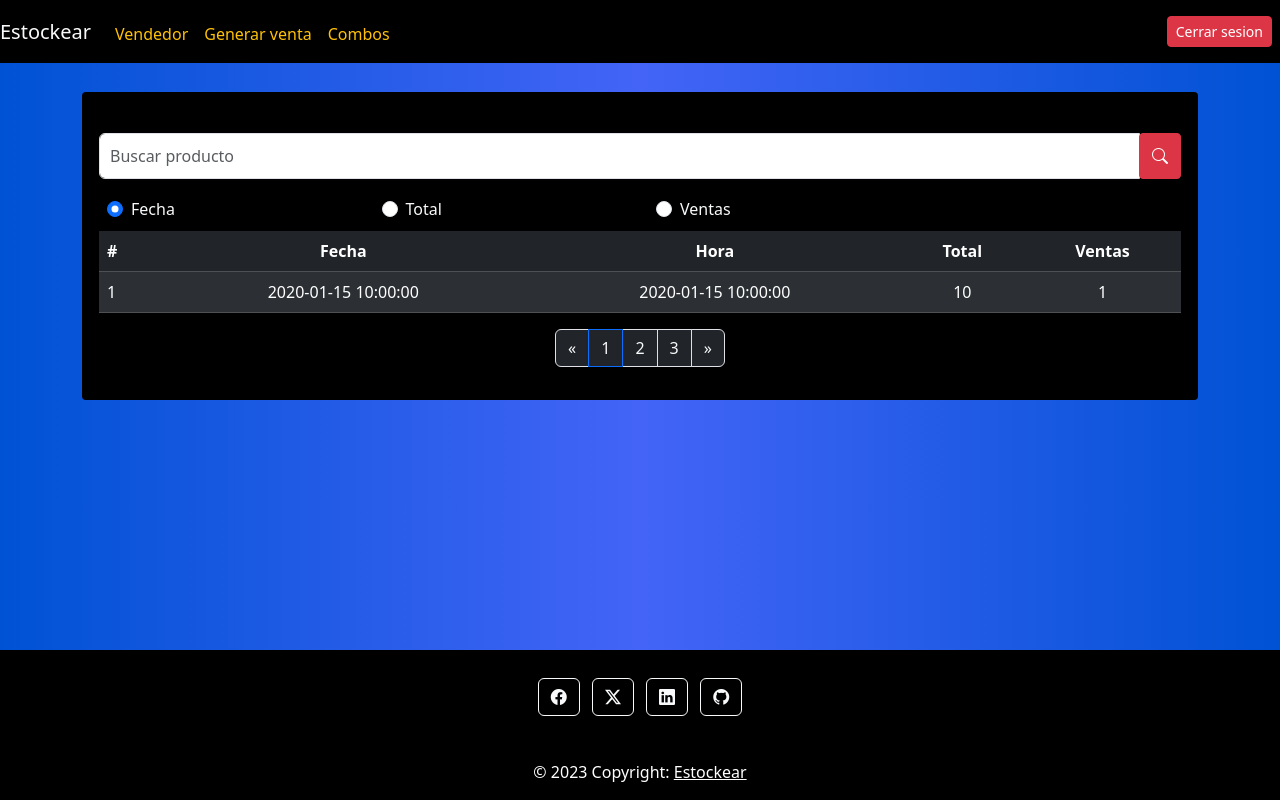
After one commit to leanbarrios2018/lppw2023-proyectointegrador-bss, a PHP site: page /index-vendedor.php in a window 1280 px wide. The commit adds this page. Run offline with PHP 8.4, Linux system fonts and the light colour scheme; tables that the repository leaves empty hold one stand-in row (values such as "Sample post").

Commit message:
Lista de Ventas

```diff
--- a/Controlador/vendedor-generar-ventas.js
+++ b/Controlador/vendedor-generar-ventas.js
@@ -317,11 +317,11 @@ function buscarProductoSelect() {
     } else {
         listaProducto.classList.remove("d-none");
         const palabraFiltrada = inventario.filter(keyword => keyword.toLowerCase().includes(inputTexto));
-        mostrarListadoCliente(palabraFiltrada);
+        mostrarListadoProducto(palabraFiltrada);
     }
 }
 
-function mostrarListadoCliente(palabraFiltrada) {
+function mostrarListadoProducto(palabraFiltrada) {
 
     const autocompletadoInput = document.getElementById("buscarInput");
 
--- /dev/null
+++ b/Estilos/style-vendedor-buscar-venta.css
@@ -0,0 +1,20 @@
+#buscarVenta {
+    width: 300px;
+    padding: 10px;
+}
+
+#listadoVenta {
+    padding: 0;
+    border: 1px solid #020202;
+    background-color: white;
+    top: 10%;
+}
+
+#listadoVenta li {
+    padding: 5px;
+    cursor: pointer;
+}
+
+#listadoVenta>li:hover {
+    border: 1px solid #0d6efd;
+}
--- /dev/null
+++ b/Modelo/select-lista-venta.php
@@ -0,0 +1,15 @@
+<?php include 'dbTwo.php'; ?>
+
+<?php
+$consultaSelect = "SELECT `id_venta`, `fecha`, `hora`, `precio_total`, `cantidad_venta` FROM `ventas`";
+
+try {
+    $consulta = $conn->query($consultaSelect);
+    $venta = $consulta->fetchAll(PDO::FETCH_ASSOC);
+
+    header('Content-Type: application/json');
+    echo json_encode($venta);
+} catch (PDOException $e) {
+    echo "Error: " . $e->getMessage();
+}
+?>
--- /dev/null
+++ b/Modelo/select-ventas.php
@@ -0,0 +1,42 @@
+<?php
+class selectVentas
+{
+    private $conn;
+
+    public function __construct($conn)
+    {
+        $this->conn = $conn;
+    }
+
+    public function getDatosVentas()
+    {
+        require_once '../Modelo/dbTwo.php';
+
+        /** @var \PDO $conn */
+
+        $consultaSelect = "SELECT `id_venta`, `fecha`, `hora`, `precio_total`, `cantidad_venta` FROM `ventas` ORDER BY `id_venta` DESC LIMIT 5;";
+        try {
+            $consulta = $this->conn->query($consultaSelect);
+            $numFila = 1;
+
+            while ($registro = $consulta->fetch(PDO::FETCH_ASSOC)) {
+                echo "<tr>";
+                echo "<td>" . $numFila . "</td>";
+                echo "<td class='text-center d-none'>" . $registro['id_venta'] . "</td>";
+                echo "<td class='text-center'>" . $registro['fecha'] . "</td>";
+                echo "<td class='text-center'>" . $registro['hora'] . "</td>";
+                echo "<td class='text-center'>" . $registro['precio_total'] . "</td>";
+                echo "<td class='text-center'>" . $registro['cantidad_venta'] . "</td>";
+                echo "</tr>";
+                $numFila++;
+            }
+        } catch (PDOException $e) {
+            echo "Error: " . $e->getMessage();
+        }
+    }
+
+    public function cerrarConexion()
+    {
+        $this->conn = null;
+    }
+}
--- /dev/null
+++ b/Vista/index-vendedor.php
@@ -0,0 +1,153 @@
+<?php include "../Modelo/dbTwo.php" ?>
+<?php include "../Modelo/select-ventas.php" ?>
+<?php $tabla = new selectVentas($conn); ?>
+
+<!DOCTYPE html>
+<html lang="en">
+
+<head>
+    <meta charset="UTF-8">
+    <meta name="viewport" content="width=device-width, initial-scale=1.0">
+
+    <!--styles-->
+    <link href="https://cdn.jsdelivr.net/npm/bootstrap@5.3.2/dist/css/bootstrap.min.css" rel="stylesheet" integrity="sha384-T3c6CoIi6uLrA9TneNEoa7RxnatzjcDSCmG1MXxSR1GAsXEV/Dwwykc2MPK8M2HN" crossorigin="anonymous">
+    <link rel="stylesheet" href="../Estilos/style-body.css">
+    <link rel="stylesheet" href="../Estilos/style-redimensionar-tabla.css">
+    <link rel="stylesheet" href="../Estilos/style-vendedor-buscar-venta.css">
+
+    <!--Icon-->
+    <link rel="stylesheet" href="https://cdn.jsdelivr.net/npm/bootstrap-icons@1.11.1/font/bootstrap-icons.css">
+
+    <!--My JavaScript-->
+    <script src="../Controlador/vendedor-buscar-venta.js"></script>
+
+    <!--Javascript-->
+    <script src="https://cdn.jsdelivr.net/npm/bootstrap@5.3.2/dist/js/bootstrap.bundle.min.js" integrity="sha384-C6RzsynM9kWDrMNeT87bh95OGNyZPhcTNXj1NW7RuBCsyN/o0jlpcV8Qyq46cDfL" crossorigin="anonymous" defer></script>
+    <title>Estockear: Index administrador stock</title>
+</head>
+
+<body class="d-flex flex-column min-vh-100">
+
+    <nav class="navbar navbar-expand-lg navbar-dark bg-black fixed-top">
+        <a class="navbar-brand text-light fs-5" href="#">Estockear</a>
+        <button class="navbar-toggler" type="button" data-bs-toggle="collapse" data-bs-target="#navbarNav" aria-controls="navbarNav" aria-expanded="false" aria-label="Toggle navigation"><span class="navbar-toggler-icon"></span></button>
+        <div class="collapse navbar-collapse" id="navbarNav">
+            <ul class="navbar-nav">
+                <li class="nav-item">
+                    <a class="nav-link active text-warning mt-1 fs-6" aria-current="page" href="index-vendedor.php">Vendedor</a>
+                </li>
+                <li class="nav-item">
+                    <a class="nav-link text-warning mt-1 fs-6" href="vendedor-generar-ventas.php">Generar venta</a>
+                </li>
+                <li class="nav-item"><a class="nav-link text-warning mt-1 fs-6" href="VendedorProductoBuscarCargarStock.html">Combos</a>
+                </li>
+            </ul>
+        </div>
+        <ul class="navbar-nav">
+            <li class="nav-item text-end">
+                <a class="nav-link" href="../Controlador/Logout.php"><button class="btn btn-danger btn-sm py-1" id="salir">Cerrar sesion</button></a>
+            </li>
+        </ul>
+    </nav>
+    <section class="container mt-6 flex-grow-1 mb-5">
+        <div class="mx-auto my-3 col-12">
+            <div class="card bg-black text-light rounded-1">
+                <div class="card-body">
+                    <nav class="input-group  mt-4">
+                        <input type="search" name="buscarVenta" id="buscarVenta" class="form-control" placeholder="Buscar producto" autocomplete="off" required>
+                        <button class="input-group-text btn btn-danger rounded-1" type="button" id="buscarBoton"><i class="bi bi-search"></i></button>
+                    </nav>
+                    <ul id="listadoVenta" class="list-unstyled" class="d-none">
+                    </ul>
+                    <div id="smsResultadoVenta" class="d-none text-danger">No se encontraron resultados</div>
+                    <div class="mx-auto mt-3 ms-2">
+                        <div class="row">
+                            <div class="col-xs-12 col-sm-6 col-md-3 col-lg-3">
+                                <div class="form-check">
+                                    <input class="form-check-input" type="radio" name="flexRadioFiltro" id="flexRadioFiltrarPorFecha" checked>
+                                    <label class="form-check-label" for="flexRadioFiltrarPorFecha">Fecha</label>
+                                </div>
+                            </div>
+                            <div class="col-xs-12 col-sm-6 col-md-3 col-lg-3">
+                                <div class="form-check">
+                                    <input class="form-check-input" type="radio" name="flexRadioFiltro" id="flexRadioFiltrarTotal">
+                                    <label class="form-check-label" for="flexRadioFiltrarTotal">Total</label>
+                                </div>
+                            </div>
+                            <div class="col-xs-12 col-sm-6 col-md-3 col-lg-3">
+                                <div class="form-check">
+                                    <input class="form-check-input" type="radio" name="flexRadioFiltro" id="flexRadioFiltrarPorVentas">
+                                    <label class="form-check-label" for="flexRadioFiltrarPorVentas">Ventas</label>
+                                </div>
+                            </div>
+                        </div>
+                    </div>
+                    <div class="table-responsive mt-2">
+                        <table id="tablaVentas" class="table table-dark table-striped">
+                            <thead>
+                                <tr>
+                                    <th scope="col">#</th>
+                                    <th scope="col" class="text-center d-none">ID Venta</th>
+                                    <th scope="col" class="text-center">Fecha</th>
+                                    <th scope="col" class="text-center">Hora</th>
+                                    <th scope="col" class="text-center">Total</th>
+                                    <th scope="col" class="text-center">Ventas</th>
+                                </tr>
+                            </thead>
+                            <tbody id="tbodyVenta">
+                                <?php $tabla->getDatosVentas(); ?>
+                            </tbody>
+                        </table>
+                    </div>
+                    <nav aria-label="Ejemplo paginador">
+                        <ul class="pagination justify-content-center">
+                            <li class="page-item">
+                                <a class="page-link bg-dark text-light" href="#" aria-label="Previous">
+                                    <span aria-hidden="true">&laquo;</span>
+                                </a>
+                            </li>
+                            <li class="page-item active"><a class="page-link bg-dark text-light" href="index-vendedor.php">1</a></li>
+                            <li class="page-item"><a class="page-link bg-dark text-light" href="#">2</a></li>
+                            <li class="page-item"><a class="page-link bg-dark text-light" href="#">3</a></li>
+                            <li class="page-item">
+                                <a class="page-link bg-dark text-light" href="#" aria-label="Next"><span aria-hidden="true">&raquo;</span></a>
+                            </li>
+                        </ul>
+                    </nav>
+                </div>
+            </div>
+        </div>
+    </section>
+    <footer class="bg-black text-center text-white mt-2">
+        <!-- Grid container -->
+        <div class="container p-4 pb-0">
+            <!-- Section: Social media -->
+            <section class="mb-4">
+                <!-- Facebook -->
+                <a class="btn btn-outline-light btn-floating m-1" href="#!" role="button"><i class="bi bi-facebook"></i></a>
+
+                <!-- Twitter -->
+                <a class="btn btn-outline-light btn-floating m-1" href="#!" role="button"><i class="bi bi-twitter-x"></i></a>
+
+                <!-- Linkedin -->
+                <a class="btn btn-outline-light btn-floating m-1" href="#!" role="button"><i class="bi bi-linkedin"></i></a>
+
+                <!-- Github -->
+                <a class="btn btn-outline-light btn-floating m-1" href="#!" role="button"><i class="bi bi-github"></i></a>
+            </section>
+            <!-- Section: Social media -->
+        </div>
+        <!-- Grid container -->
+
+        <!-- Copyright -->
+        <div class="text-center p-3" style="background-color: rgba(0, 0, 0, 0.2);">
+            © 2023 Copyright:
+            <a class="text-white">Estockear</a>
+        </div>
+        <!-- Copyright -->
+    </footer>
+</body>
+
+</html>
+
+<?php $tabla->cerrarConexion(); ?>
--- a/Vista/vendedor-generar-ventas.php
+++ b/Vista/vendedor-generar-ventas.php
@@ -38,10 +38,10 @@
         <div class="collapse navbar-collapse" id="navbarNav">
             <ul class="navbar-nav">
                 <li class="nav-item">
-                    <a class="nav-link active text-warning mt-1 fs-6" aria-current="page" href="">Vendedor</a>
+                    <a class="nav-link active text-warning mt-1 fs-6" aria-current="page" href="index-vendedor.php">Vendedor</a>
                 </li>
                 <li class="nav-item">
-                    <a class="nav-link text-warning mt-1 fs-6" href="VendedorCrearCliente.php">Generar venta</a>
+                    <a class="nav-link text-warning mt-1 fs-6" href="vendedor-generar-ventas.php">Generar venta</a>
                 </li>
                 <li class="nav-item"><a class="nav-link text-warning mt-1 fs-6" href="VendedorProductoBuscarCargarStock.html">Combos</a>
                 </li>
```
Also changed, not shown: Controlador/vendedor-buscar-combo.js (+5 -6 lines), Controlador/vendedor-buscar-venta.js (added, +109 -0 lines).
